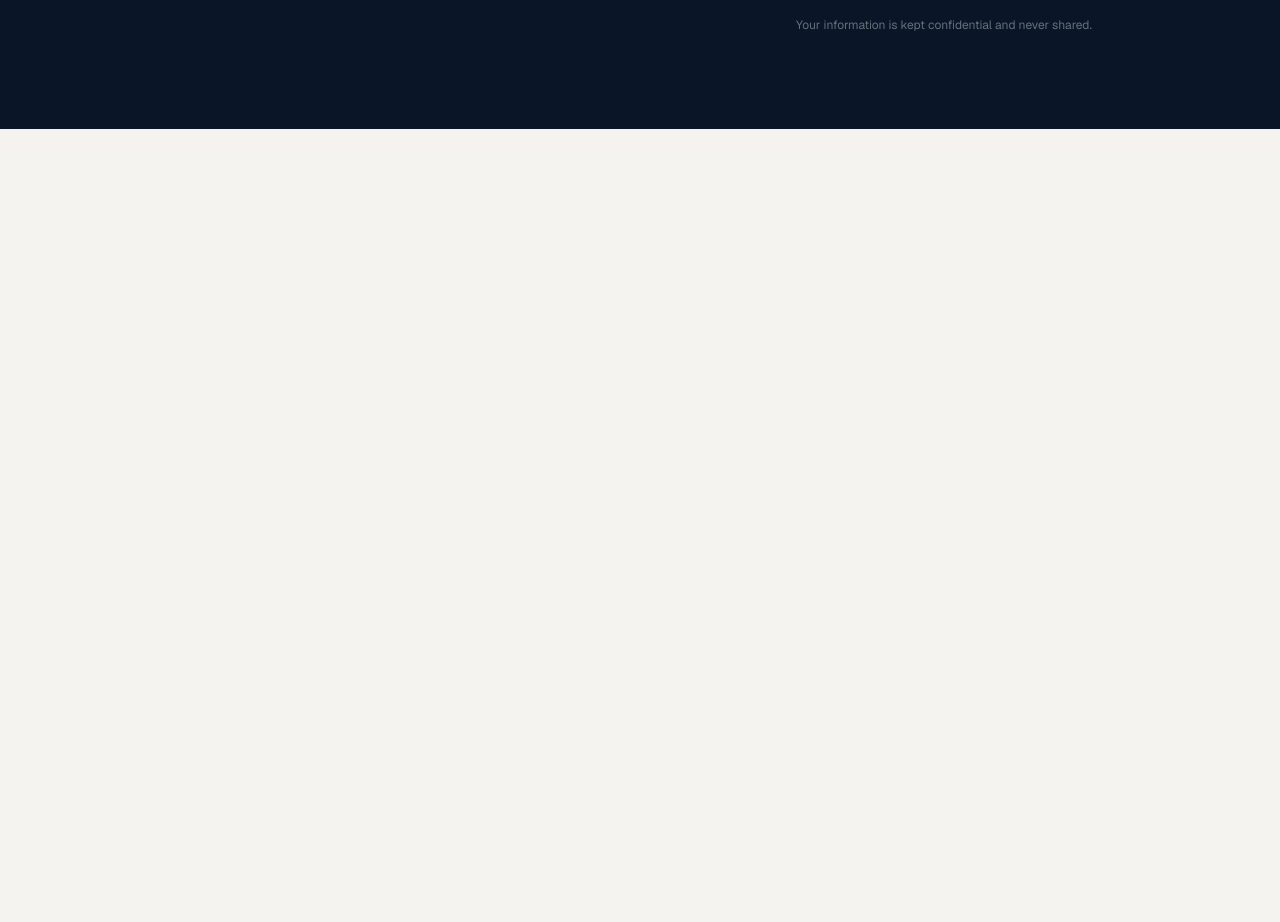
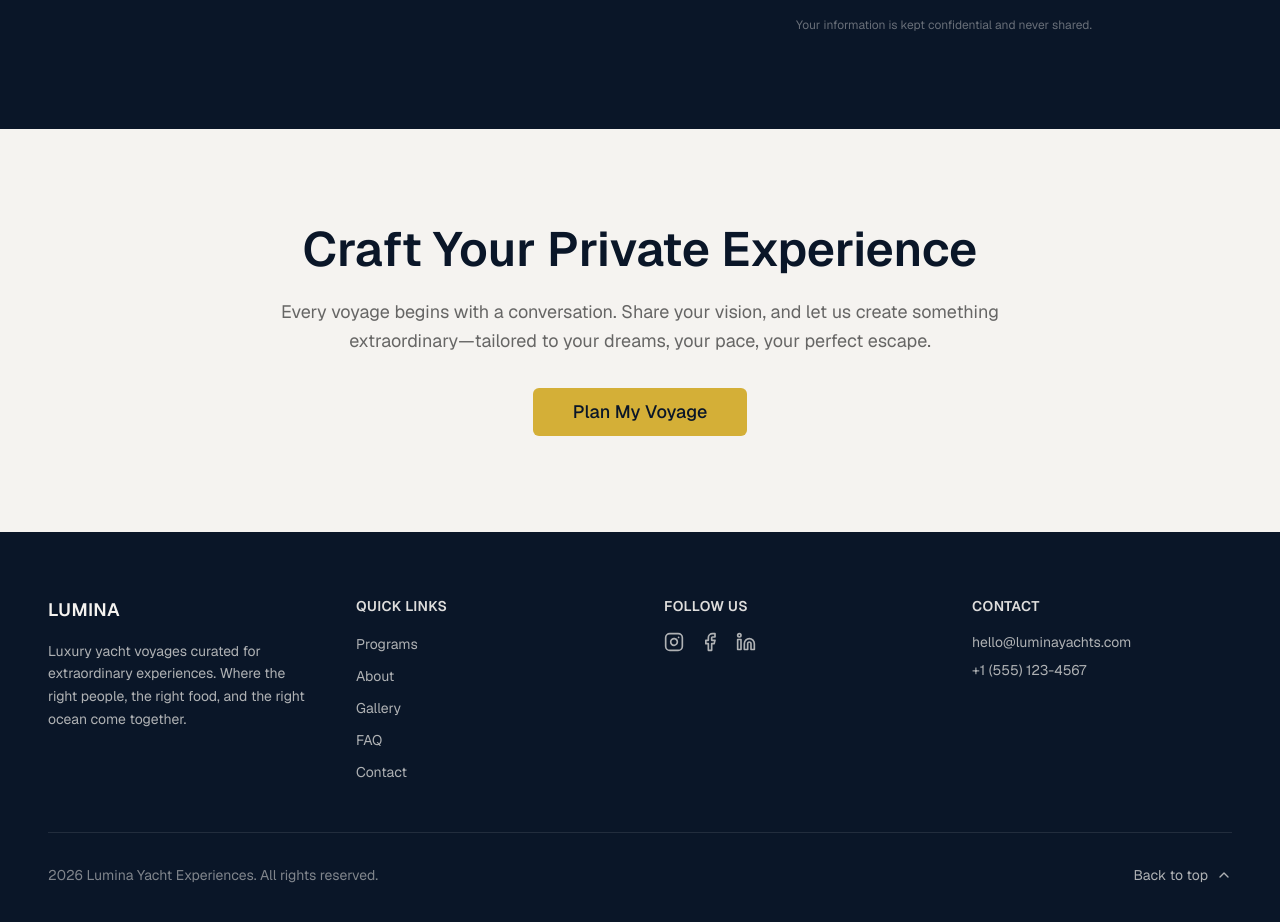
Before and after one commit to jordanjazzroberts26-spec/v0-lumina-yacht-experiences, a Next.js app: page /contact in a window 1280 px wide. Shown: the part 720-1642 px from the top of the page. Before the commit the page ends 849 px from the top, so only its background shows below. Built offline with nearby package versions, Linux system fonts and the light colour scheme.

Commit message:
feat: add CTA section and Footer with modal state\n\nAdd FinalCTA and Footer; manage modal state locally.

```diff
--- a/app/contact/page.tsx
+++ b/app/contact/page.tsx
@@ -4,6 +4,9 @@ import { useState } from "react"
 import Link from "next/link"
 import { ArrowLeft, Check, Mail, MessageCircle, Clock } from "lucide-react"
 import { Button } from "@/components/ui/button"
+import { Footer } from "@/components/footer"
+import { FinalCTA } from "@/components/final-cta"
+import { ExperienceModal } from "@/components/experience-modal"
 import { Input } from "@/components/ui/input"
 import { Label } from "@/components/ui/label"
 import { Textarea } from "@/components/ui/textarea"
@@ -11,6 +14,7 @@ import { ScrollAnimation } from "@/lib/animations"
 
 export default function ContactPage() {
   const [isSubmitted, setIsSubmitted] = useState(false)
+  const [isModalOpen, setIsModalOpen] = useState(false)
   const [formData, setFormData] = useState({
     name: "",
     email: "",
@@ -195,6 +199,18 @@ export default function ContactPage() {
           </div>
         </div>
       </div>
+
+      {/* CTA Section */}
+      <FinalCTA onOpenModal={() => setIsModalOpen(true)} />
+
+      {/* Footer */}
+      <Footer />
+
+      {/* Experience Modal */}
+      <ExperienceModal
+        isOpen={isModalOpen}
+        onClose={() => setIsModalOpen(false)}
+      />
     </main>
   )
 }
```
